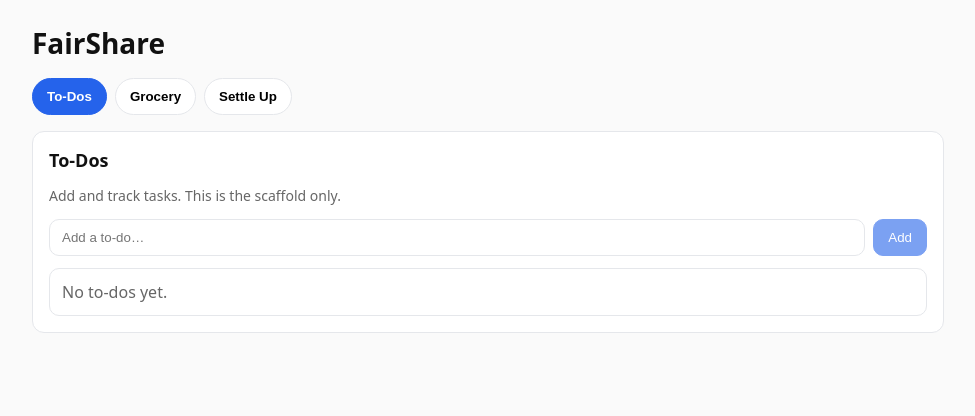
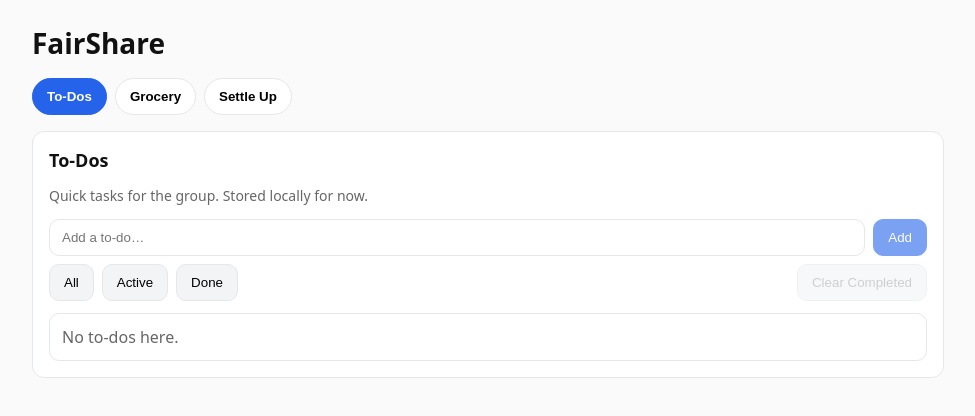
Before and after one commit to jayp0671/fair-share, a React (Vite) app: page / in a window 1280 px wide. Shown: the top 416 px of the page, without its empty margins (152-1127 px from the left). Built offline with nearby package versions, Linux system fonts and the light colour scheme.

Commit message:
feat: to-dos with add/toggle/delete, filters, localStorage

```diff
--- a/src/components/TodoList.jsx
+++ b/src/components/TodoList.jsx
@@ -1,18 +1,107 @@
-import React from "react";
+import React, { useMemo, useState } from "react";
+import useLocalState from "../hooks/useLocalState";
+
+const KEY = "fs.todos";
+
+function uid() {
+  return Math.random().toString(36).slice(2) + Date.now().toString(36);
+}
 
 export default function TodoList() {
+  const [todos, setTodos] = useLocalState(KEY, []);
+  const [text, setText] = useState("");
+  const [filter, setFilter] = useState("all"); // all | active | done
+
+  const filtered = useMemo(() => {
+    if (filter === "active") return todos.filter(t => !t.done);
+    if (filter === "done") return todos.filter(t => t.done);
+    return todos;
+  }, [todos, filter]);
+
+  function addTodo(e) {
+    e.preventDefault();
+    const title = text.trim();
+    if (!title) return;
+    const t = { id: uid(), title, done: false, createdAt: Date.now() };
+    setTodos([t, ...todos]);
+    setText("");
+  }
+
+  function toggle(id) {
+    setTodos(todos.map(t => (t.id === id ? { ...t, done: !t.done } : t)));
+  }
+
+  function remove(id) {
+    setTodos(todos.filter(t => t.id !== id));
+  }
+
+  function clearDone() {
+    setTodos(todos.filter(t => !t.done));
+  }
+
   return (
     <div className="card">
       <h2 className="section-title">To-Dos</h2>
-      <p className="subtle">Add and track tasks. This is the scaffold only.</p>
+      <p className="subtle">Quick tasks for the group. Stored locally for now.</p>
 
-      <div className="row" style={{ marginTop: 12 }}>
-        <input className="input" placeholder="Add a to-do…" disabled />
-        <button className="btn primary" disabled>Add</button>
+      <form className="row" style={{ marginTop: 12 }} onSubmit={addTodo}>
+        <input
+          className="input"
+          placeholder="Add a to-do…"
+          value={text}
+          onChange={(e) => setText(e.target.value)}
+        />
+        <button className="btn primary" disabled={!text.trim()}>
+          Add
+        </button>
+      </form>
+
+      <div className="row" style={{ marginTop: 8 }}>
+        <button
+          type="button"
+          className="btn"
+          onClick={() => setFilter("all")}
+          aria-pressed={filter === "all"}
+        >All</button>
+        <button
+          type="button"
+          className="btn"
+          onClick={() => setFilter("active")}
+          aria-pressed={filter === "active"}
+        >Active</button>
+        <button
+          type="button"
+          className="btn"
+          onClick={() => setFilter("done")}
+          aria-pressed={filter === "done"}
+        >Done</button>
+        <div style={{ flex: 1 }} />
+        <button
+          type="button"
+          className="btn"
+          onClick={clearDone}
+          disabled={!todos.some(t => t.done)}
+        >Clear Completed</button>
       </div>
 
       <div className="list">
-        <div className="listitem muted">No to-dos yet.</div>
+        {filtered.length === 0 ? (
+          <div className="listitem muted">No to-dos here.</div>
+        ) : (
+          filtered.map(t => (
+            <div key={t.id} className="listitem">
+              <input
+                type="checkbox"
+                checked={t.done}
+                onChange={() => toggle(t.id)}
+              />
+              <div style={{ flex: 1, textDecoration: t.done ? "line-through" : "none" }}>
+                {t.title}
+              </div>
+              <button className="btn" onClick={() => remove(t.id)}>Delete</button>
+            </div>
+          ))
+        )}
       </div>
     </div>
   );
--- /dev/null
+++ b/src/hooks/useLocalState.js
@@ -0,0 +1,20 @@
+import { useEffect, useState } from "react";
+
+export default function useLocalState(key, initialValue) {
+  const [state, setState] = useState(() => {
+    try {
+      const raw = localStorage.getItem(key);
+      return raw ? JSON.parse(raw) : initialValue;
+    } catch {
+      return initialValue;
+    }
+  });
+
+  useEffect(() => {
+    try {
+      localStorage.setItem(key, JSON.stringify(state));
+    } catch {}
+  }, [key, state]);
+
+  return [state, setState];
+}
```
